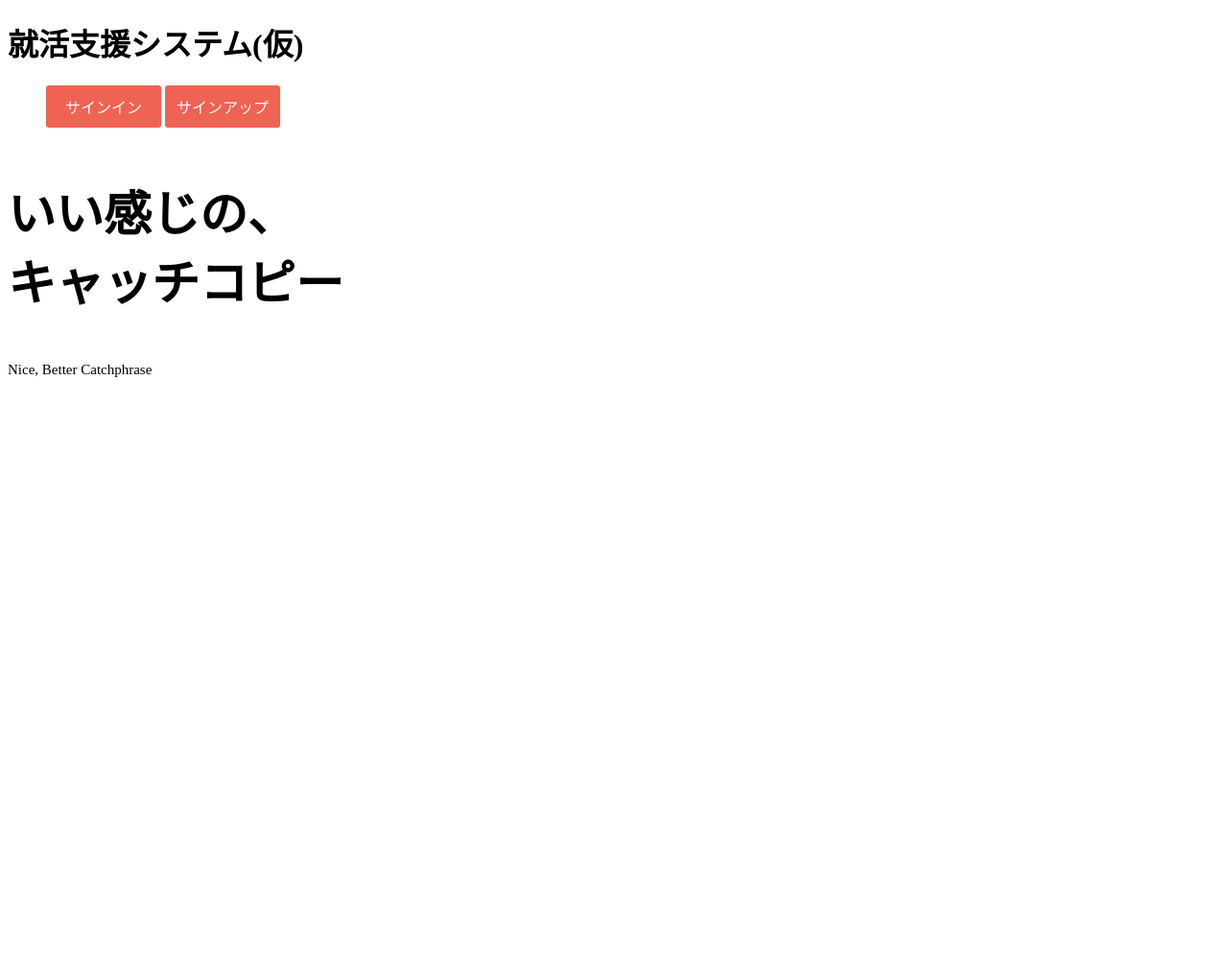
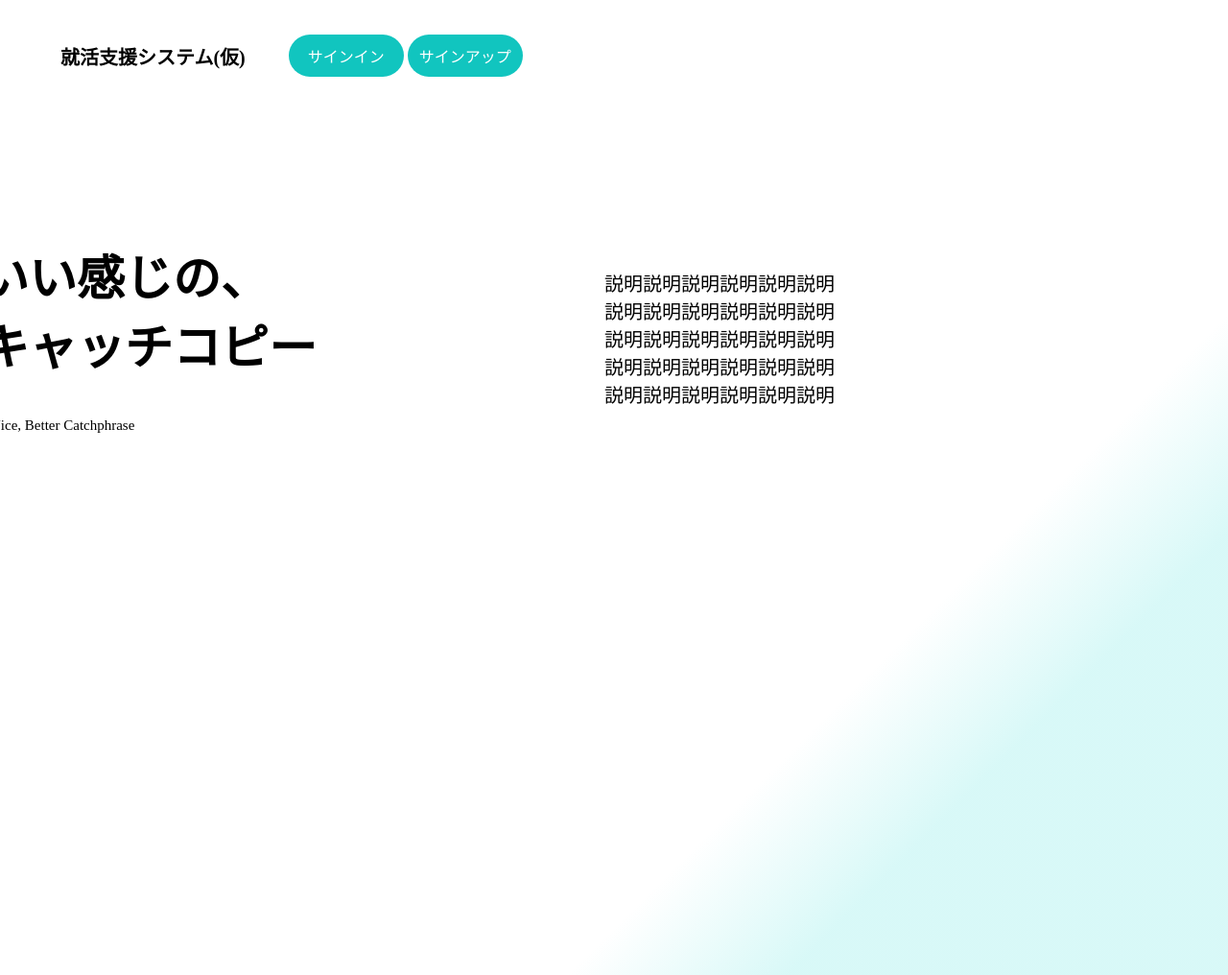
Before and after one commit to takaki12/job-hunting-support-system, a Flask app: page / in a window 1280 px wide. Shown: the whole page at 96% size. Before the commit the page ends 393 px from the top, so only its background shows below. Run offline with Flask 3, Linux system fonts and the light colour scheme.

Commit message:
change design

```diff
--- a/src/static/css/style1.css
+++ b/src/static/css/style1.css
@@ -3,65 +3,109 @@ header {
     width: 100%;
     height: 100px;
     align-items: center;
-  }
+}
 
-.title {
-    margin-right: auto;
+body {
+    background: linear-gradient(135deg, #fff 50%, #fff 70%, #0dd7d029 80%);
+    background-size: cover;
+    background-repeat: no-repeat;
+    height: 1000px;
+}
+
+.menu-group {
+    position:absolute;
+    top:0%;
+    right:0%;
+    padding: 30px;
 }
 
 .menu-item {
     list-style: none;
     display: inline-block;
-    padding: 10px 0;
-    background-color: #ee6354;
-    -webkit-transition: all 0.3s ease;
-    -moz-transition: all 0.3s ease;
-    -ms-transition: all 0.3s ease;
-    -o-transition: all 0.3s ease;
-    transition: all  0.3s ease;
-    width: 120px;
-    text-align: center;
-    border-radius: 3px;
-    cursor: pointer;
-}
-
-.menu-item:hover {
-    background-color: #f1c40f;
-    color: #fff;
 }
 
 .signinup-item {
     list-style: none;
     display: inline-block;
+}
+
+.static-button:link, .static-button:visited, .static-button:active {
+    text-decoration: none;
+    color: #fff;
+    display: block;
+    width: 120px;
     padding: 10px 0;
-    background-color: #ee6354;
-    -webkit-transition: all 0.3s ease;
-    -moz-transition: all 0.3s ease;
-    -ms-transition: all 0.3s ease;
-    -o-transition: all 0.3s ease;
-    transition: all  0.3s ease;
-    width: 120px;
+    background-color: #0dd7d1;
     text-align: center;
-    border-radius: 3px;
+    border-radius: 30px;
     cursor: pointer;
 }
 
-.signinup-item:hover {
+.static-button:hover {
     background-color: #f1c40f;
     color: #fff;
-}
-
-a:link, a:visited, a:hover, a:active {
-    text-decoration: none;
-    color: #fff;
-    display: block;
 }
 
 p.catchphrase {
     font-size: 50px;
     font-weight: bold;
+    width: 1300px;
+    height: 500px;
+    position:absolute;
+    bottom:0px;
+    right:0px;
 }
 
 p.catchphrase_eng {
     font-size: 15px;
+    width: 1290px;
+    height: 350px;
+    position:absolute;
+    bottom:0px;
+    right:0px;
 }
+
+p.description {
+    font-size: 20px;
+    width: 650px;
+    height: 500px;
+    position:absolute;
+    bottom:0px;
+    right:0px;
+}
+
+.top-header {
+    display: flex;
+    width: 100%;
+    height: 100px;
+    align-items: center;
+}
+
+
+h1.name {
+    font-size: 20px;
+    font-weight: bold;
+    padding: 30px;
+    width: auto;
+    height: auto;
+    position:relative;
+    top: 0px;
+    left:25px;
+}
+
+.signinup-button:link, .signinup-button:visited, .signinup-button:active {
+    text-decoration: none;
+    color: #fff;
+    display: block;
+    width: 120px;
+    padding: 10px 0;
+    background-color: #11c5bf;
+    text-align: center;
+    border-radius: 30px;
+    cursor: pointer;
+}
+
+.signinup-button:hover {
+    background-color: #f1c40f;
+    color: #fff;
+}
--- a/src/templates/admin.html
+++ b/src/templates/admin.html
@@ -2,6 +2,7 @@
 <html lang="ja">
     <head>
         <meta charset="UTF-8">
+        <link rel="stylesheet" href="../static/css/style1.css">
         <title>Admin</title>
     </head>
     <body>
--- a/src/templates/admin_update.html
+++ b/src/templates/admin_update.html
@@ -2,6 +2,7 @@
 <html lang="ja">
     <head>
         <meta charset="UTF-8">
+        <link rel="stylesheet" href="../static/css/style1.css">
         <title>Signup</title>
     </head>
     <body>
--- a/src/templates/mypage.html
+++ b/src/templates/mypage.html
@@ -10,12 +10,12 @@
             <h1 class="title">Celeste</h1>
             <nav class="nav">
             <ul class="menu-group">
-                <li class="menu-item"><a href="#">Contact</a></li>
-                <li class="menu-item"><a href="/mypage">MyPage</a></li>
+                <li class="menu-item"><a class="static-button" href="#">Contact</a></li>
+                <li class="menu-item"><a class="static-button" href="/mypage">MyPage</a></li>
             </ul>
         </nav>
         </header>
         <h1>マイページ</h1>
-        <a href="/signout" role="button">サインアウト</a>
+        <a class="signout-button" href="/signout" role="button">サインアウト</a>
     </body>
 </html>
--- a/src/templates/signin.html
+++ b/src/templates/signin.html
@@ -2,10 +2,14 @@
 <html lang="ja">
     <head>
         <meta charset="UTF-8">
+        <link rel="stylesheet" href="../static/css/style1.css">
         <title>Signin</title>
     </head>
     <body>
-        <h1>サインイン</h1>
+        <div class="top-header">
+            <h1 class="name">就活支援システム(仮)</h1>
+        </div>
+        <h2>サインイン</h2>
         <form method="POST">
             <label for="name">ユーザ名</label>
             <input type="text" name="name">
--- a/src/templates/signup.html
+++ b/src/templates/signup.html
@@ -2,10 +2,14 @@
 <html lang="ja">
     <head>
         <meta charset="UTF-8">
+        <link rel="stylesheet" href="../static/css/style1.css">
         <title>Signup</title>
     </head>
     <body>
-        <h1>サインアップ</h1>
+        <div class="top-header">
+            <h1 class="name">就活支援システム(仮)</h1>
+        </div>
+        <h2>サインアップ</h2>
         <form method="POST">
             <label for="name">名前</label>
             <input type="text" name="name">
--- a/src/templates/top.html
+++ b/src/templates/top.html
@@ -6,10 +6,11 @@
         <title>Top Page</title>
     </head>
     <body>
-        <h1>就活支援システム(仮)</h1>
+        <div class="top-header">
+            <h1 class="name">就活支援システム(仮)</h1>
             <ul class="signinup-group">
-            <li class="signinup-item"><a href="/signin" role="button">サインイン</a></li>
-            <li class="signinup-item"><a href="/signup" role="button">サインアップ</a></li>
+                <li class="signinup-item"><a class="signinup-button" href="/signin" role="button">サインイン</a></li>
+                <li class="signinup-item"><a class="signinup-button" href="/signup" role="button">サインアップ</a></li>
                 {% for user in users %}
                 <user>
                     <h2>{{ user.name }}</h2>
@@ -17,6 +18,7 @@
                 </user>
                 {% endfor %}
             </ul>
+        </div>
         <!--
         <a href="/signin" role="button">サインイン</a>
         <br>
@@ -30,5 +32,12 @@
         -->
         <p class="catchphrase">いい感じの、<br>キャッチコピー</p>
         <p class="catchphrase_eng">Nice, Better Catchphrase <p>
+        <p class="description">
+            説明説明説明説明説明説明<br>
+            説明説明説明説明説明説明<br>
+            説明説明説明説明説明説明<br>
+            説明説明説明説明説明説明<br>
+            説明説明説明説明説明説明
+        </p>
     </body>
 </html>
```
Also changed, not shown: src/templates/main.html (+3 -6 lines), instance/users.db. Lines whose indentation alone changed are shown as unchanged.
